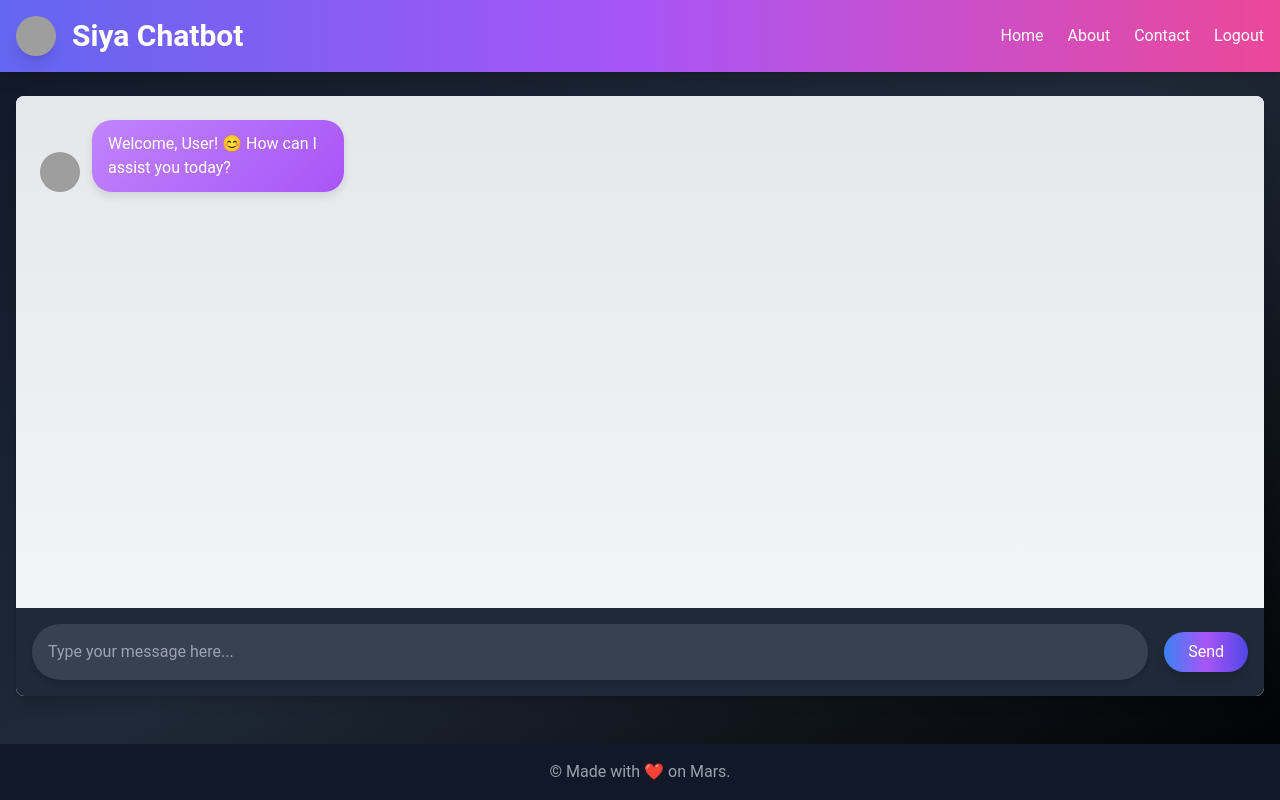
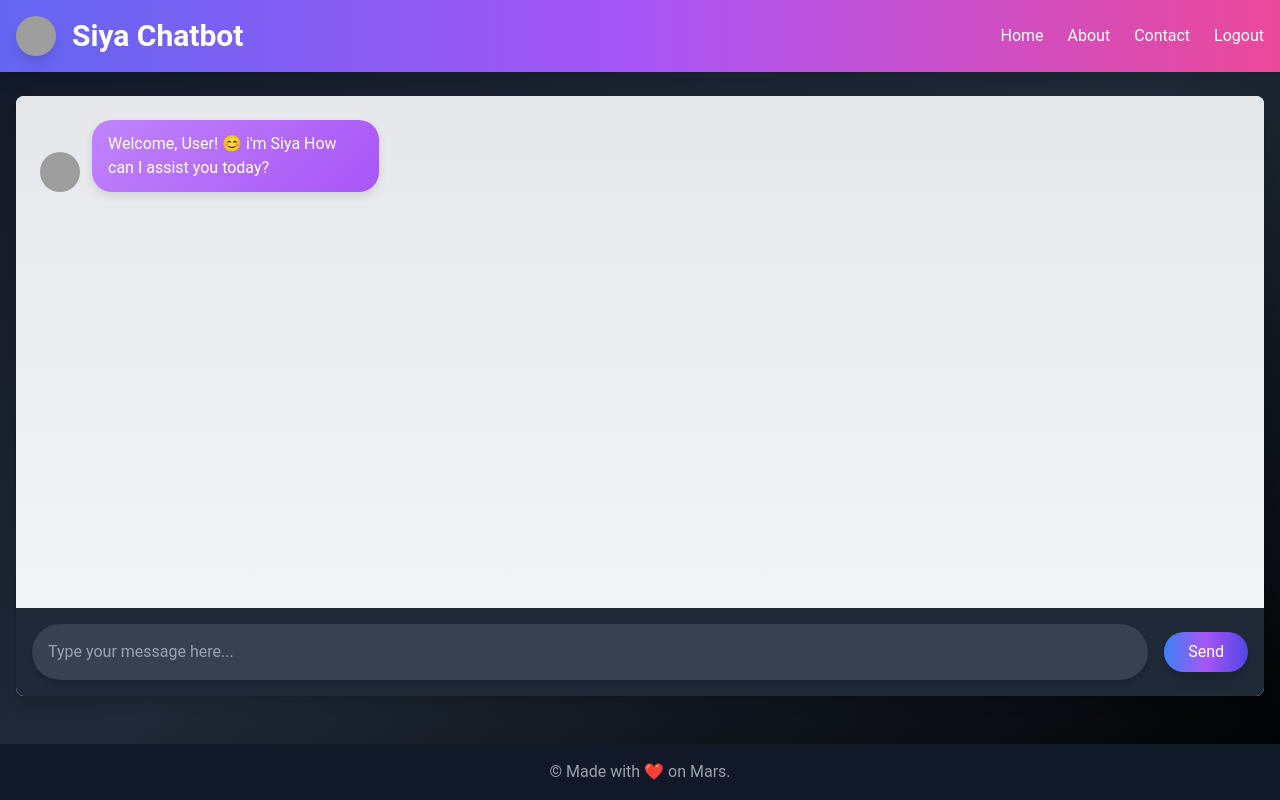
Before and after one commit to banichatgpt/bot, a plain HTML site: page index.html in a window 1280 px wide. Drawn offline with nearby package versions, Linux system fonts and the light colour scheme; grey boxes are pictures that could not be loaded.

Commit message:
Update index.html

```diff
--- a/index.html
+++ b/index.html
@@ -296,7 +296,7 @@
         document.addEventListener('DOMContentLoaded', () => {
             playWelcomeSound();
             const username = localStorage.getItem('username') || "User";
-            addBotMessageWithTypingEffect(`Welcome, ${username}! 😊 How can I assist you today?`);
+            addBotMessageWithTypingEffect(`Welcome, ${username}! 😊 i'm Siya How can I assist you today?`);
         });
     </script>
 </body>
```
